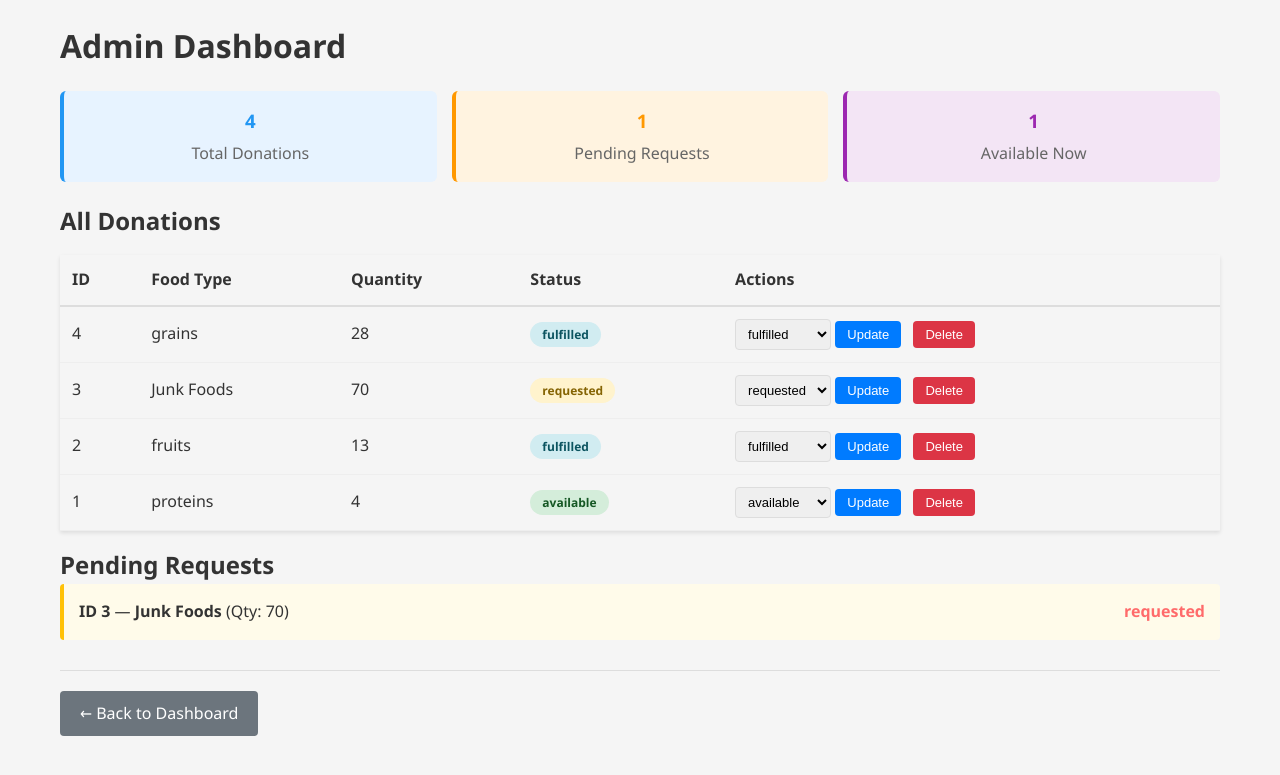
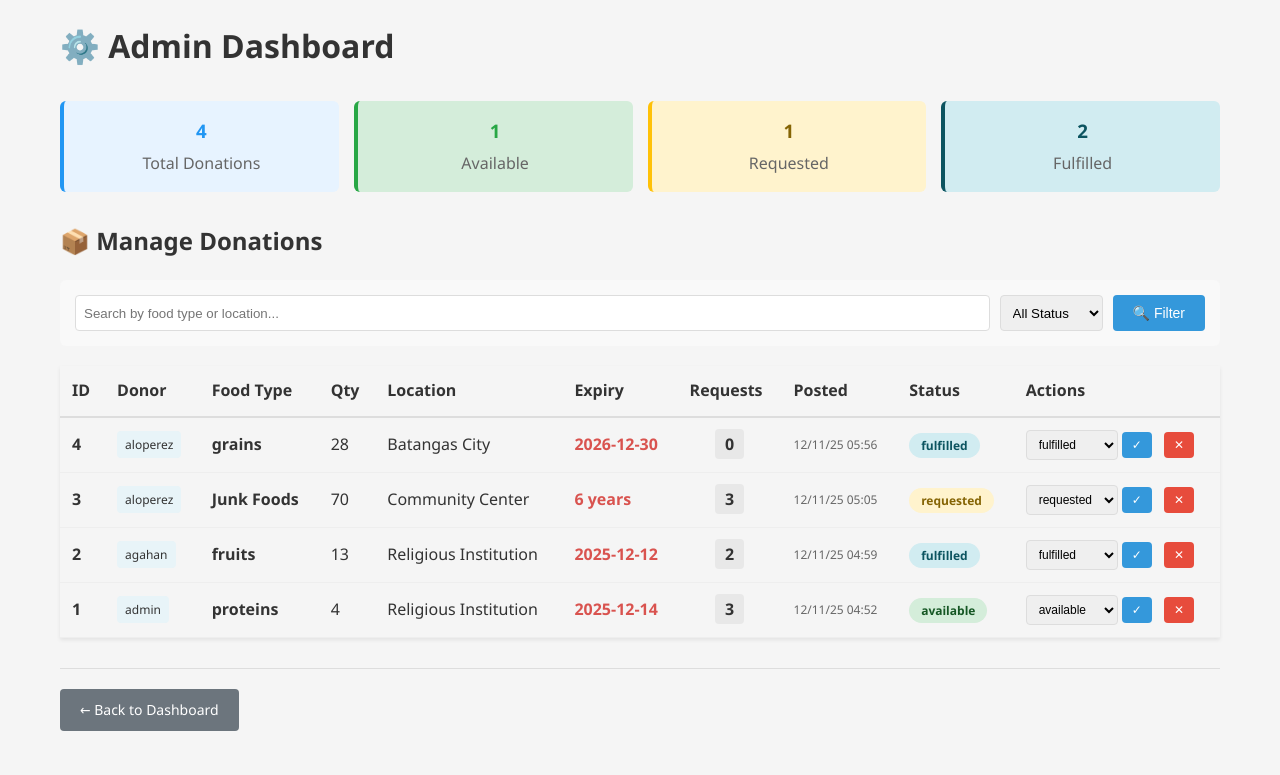
Before and after one commit to AL-64bit/Food_Rescue_Platform, a Flask app: page /admin in a window 1280 px wide. Shown: the top 775 px of the page. Run offline with Flask 3, Linux system fonts and the light colour scheme; a user stored in the database is signed in.

Commit message:
Added new columns and improved admin panel

```diff
--- a/app.py
+++ b/app.py
@@ -1,7 +1,8 @@
 from flask import Flask, render_template, url_for, redirect, session, flash, request
+from datetime import date, timedelta
 from flask_sqlalchemy import SQLAlchemy
 from forms import LoginForm, RegisterForm, DonorForm
-from models import db, User, Donor
+from models import db, User, Donor, Request
 from flask_bcrypt import Bcrypt
 from flask_login import UserMixin, login_user, LoginManager, login_required, logout_user, current_user
 
@@ -86,15 +87,92 @@ def register():
 def donor_dashboard():
     form = DonorForm()
     if form.validate_on_submit():
-        donor = Donor(foodType=form.foodType.data, quantity=form.quantity.data)
+        # Determine final food type (use custom if 'Other')
+        final_food = form.custom_foodType.data.strip() if form.foodType.data == 'Other' and form.custom_foodType.data else form.foodType.data
+
+        # Determine final location (use custom if 'Other')
+        final_location = form.custom_location.data.strip() if form.location.data == 'Other' and form.custom_location.data else form.location.data
+
+        # Determine final expiry (map choices to actual dates or use custom)
+        expiry_choice = form.expiry.data
+        if expiry_choice == 'Today':
+            final_expiry = date.today().isoformat()
+        elif expiry_choice == 'Tomorrow':
+            final_expiry = (date.today() + timedelta(days=1)).isoformat()
+        elif expiry_choice == '3 Days':
+            final_expiry = (date.today() + timedelta(days=3)).isoformat()
+        elif expiry_choice == '1 Week':
+            final_expiry = (date.today() + timedelta(weeks=1)).isoformat()
+        elif expiry_choice == 'Custom' and form.custom_expiry.data:
+            final_expiry = form.custom_expiry.data.strip()
+        else:
+            final_expiry = ''
+
+        donor = Donor(
+            donor_id=current_user.id,
+            foodType=final_food,
+            quantity=form.quantity.data,
+            location=final_location,
+            expiry=final_expiry
+        )
         db.session.add(donor)
         db.session.commit()
         flash('Donation added successfully!', 'success')
         return redirect(url_for('donor_dashboard'))
 
-    # Show all donations
-    donations = Donor.query.all()
+    # Show user's donations
+    donations = Donor.query.filter_by(donor_id=current_user.id).all()
     return render_template('donor_dashboard.html', form=form, donations=donations)
+
+# View requests for a specific donation
+@app.route('/donor/requests/<int:donation_id>', methods=['GET', 'POST'])
+@login_required
+def view_donation_requests(donation_id):
+    donation = Donor.query.get_or_404(donation_id)
+
+    # Ensure user owns this donation
+    if donation.donor_id != current_user.id:
+        flash('You do not have permission to view these requests.', 'danger')
+        return redirect(url_for('donor_dashboard'))
+
+    # Get all requests for this donation
+    requests = Request.query.filter_by(donation_id=donation_id).all()
+
+    return render_template('donation_requests.html', donation=donation, requests=requests)
+
+# Approve or reject a request
+@app.route('/donor/request/<int:request_id>/approve', methods=['POST'])
+@login_required
+def approve_request(request_id):
+    req = Request.query.get_or_404(request_id)
+    donation = req.donation
+
+    # Ensure user owns the donation
+    if donation.donor_id != current_user.id:
+        flash('You do not have permission to approve this request.', 'danger')
+        return redirect(url_for('donor_dashboard'))
+
+    req.status = 'approved'
+    donation.status = 'requested'
+    db.session.commit()
+    flash('Request approved!', 'success')
+    return redirect(url_for('view_donation_requests', donation_id=donation.id))
+
+@app.route('/donor/request/<int:request_id>/reject', methods=['POST'])
+@login_required
+def reject_request(request_id):
+    req = Request.query.get_or_404(request_id)
+    donation = req.donation
+
+    # Ensure user owns the donation
+    if donation.donor_id != current_user.id:
+        flash('You do not have permission to reject this request.', 'danger')
+        return redirect(url_for('donor_dashboard'))
+
+    req.status = 'rejected'
+    db.session.commit()
+    flash('Request rejected.', 'info')
+    return redirect(url_for('view_donation_requests', donation_id=donation.id))
 
 # ============ RECIPIENT ROUTES ============
 @app.route('/recipient', methods=['GET', 'POST'])
@@ -109,14 +187,28 @@ def recipient_dashboard():
         if donation_id:
             donation = Donor.query.get_or_404(int(donation_id))
             if donation.status == "available":
-                donation.status = "requested"
+                # Create a request instead of directly updating donation status
+                donation_request = Request(
+                    donor_id=current_user.id,
+                    donation_id=int(donation_id),
+                    status='pending'
+                )
+                db.session.add(donation_request)
                 db.session.commit()
-                flash("Donation requested!", 'success')
+                flash("Request submitted! Waiting for donor approval.", 'success')
             else:
                 flash("Donation is not available.", 'warning')
         return redirect(url_for('recipient_dashboard'))
 
     return render_template('recipient_dashboard.html', donations=donations)
+
+# View recipient's own requests
+@app.route('/recipient/my-requests', methods=['GET'])
+@login_required
+def my_requests():
+    # Get all requests made by this recipient
+    requests = Request.query.filter_by(donor_id=current_user.id).all()
+    return render_template('my_requests.html', requests=requests)
 
 
 # ============ ADMIN DECORATOR & ROUTES ============
@@ -138,11 +230,40 @@ def admin_required(func):
 @login_required
 @admin_required
 def admin_dashboard():
-    # show all donations and requested ones
-    all_donations = Donor.query.order_by(Donor.id.desc()).all()
+    # Get filter parameters from query string
+    search_query = request.args.get('search', '').strip()
+    status_filter = request.args.get('status_filter', '').strip()
+
+    # Start with all donations ordered by most recent
+    query = Donor.query.order_by(Donor.id.desc())
+
+    # Apply status filter if provided
+    if status_filter:
+        query = query.filter_by(status=status_filter)
+
+    # Apply search filter (search in food type and location)
+    if search_query:
+        search_term = f"%{search_query}%"
+        query = query.filter(
+            (Donor.foodType.ilike(search_term)) |
+            (Donor.location.ilike(search_term))
+        )
+
+    all_donations = query.all()
     requested = Donor.query.filter_by(status='requested').all()
     total_available = Donor.query.filter_by(status='available').count()
     return render_template('admin.html', donations=all_donations, requests=requested, total_available=total_available)
+
+
+@app.route('/admin/donation/<int:donation_id>/requests')
+@login_required
+@admin_required
+def admin_view_donation_requests(donation_id):
+    """Admin view: list all requests for a specific donation."""
+    donation = Donor.query.get_or_404(donation_id)
+    # Load requests for this donation
+    requests = Request.query.filter_by(donation_id=donation_id).order_by(Request.created_at.desc()).all()
+    return render_template('admin_donation_requests.html', donation=donation, requests=requests)
 
 
 @app.route('/admin/donation/<int:donation_id>/update', methods=['POST'])
--- a/forms.py
+++ b/forms.py
@@ -4,7 +4,7 @@ from wtforms.validators import InputRequired, Length, ValidationError, DataRequi
 from models import User
 
 class RegisterForm(FlaskForm):
-    username = StringField(
+    username = StringField('Username',
         validators=[InputRequired(), Length(
         min=4, max=20)], render_kw={"placeholder": "Username"}
         )
--- a/templates/admin.html
+++ b/templates/admin.html
@@ -3,16 +3,14 @@
 {% block title %}Admin Dashboard{% endblock %}
 
 {% block content %}
-<div style="padding: 20px; max-width: 1200px; margin: 0 auto;">
-    <h1>Admin Dashboard</h1>
+<div class="container">
+    <h1 style="margin-bottom: 30px;">⚙️ Admin Dashboard</h1>
 
     <!-- Flash Messages -->
     {% with messages = get_flashed_messages(with_categories=True) %}
       {% if messages %}
         {% for category, message in messages %}
-          <div style="padding: 12px; margin: 10px 0; border-radius: 4px; background: {{ '#d4edda' if category=='success' else '#f8d7da' }}; color: {{ '#155724' if category=='success' else '#721c24' }}; border: 1px solid {{ '#c3e6cb' if category=='success' else '#f5c6cb' }};">
-            {{ message }}
-          </div>
+          <div class="alert alert-{{ category }}">{{ message }}</div>
         {% endfor %}
       {% endif %}
     {% endwith %}
@@ -23,26 +21,50 @@
             <h3 style="margin: 0; color: #2196F3;">{{ donations|length }}</h3>
             <p style="margin: 5px 0 0 0; color: #666;">Total Donations</p>
         </div>
-        <div style="background: #fff3e0; padding: 15px; border-radius: 6px; text-align: center; border-left: 4px solid #FF9800;">
-            <h3 style="margin: 0; color: #FF9800;">{{ requests|length }}</h3>
-            <p style="margin: 5px 0 0 0; color: #666;">Pending Requests</p>
+        <div style="background: #d4edda; padding: 15px; border-radius: 6px; text-align: center; border-left: 4px solid #28a745;">
+            <h3 style="margin: 0; color: #28a745;">{{ donations|selectattr('status', 'equalto', 'available')|list|length }}</h3>
+            <p style="margin: 5px 0 0 0; color: #666;">Available</p>
         </div>
-        <div style="background: #f3e5f5; padding: 15px; border-radius: 6px; text-align: center; border-left: 4px solid #9C27B0;">
-            <h3 style="margin: 0; color: #9C27B0;">{{ total_available }}</h3>
-            <p style="margin: 5px 0 0 0; color: #666;">Available Now</p>
+        <div style="background: #fff3cd; padding: 15px; border-radius: 6px; text-align: center; border-left: 4px solid #ffc107;">
+            <h3 style="margin: 0; color: #856404;">{{ donations|selectattr('status', 'equalto', 'requested')|list|length }}</h3>
+            <p style="margin: 5px 0 0 0; color: #666;">Requested</p>
+        </div>
+        <div style="background: #d1ecf1; padding: 15px; border-radius: 6px; text-align: center; border-left: 4px solid #0c5460;">
+            <h3 style="margin: 0; color: #0c5460;">{{ donations|selectattr('status', 'equalto', 'fulfilled')|list|length }}</h3>
+            <p style="margin: 5px 0 0 0; color: #666;">Fulfilled</p>
         </div>
     </div>
 
-    <h2>All Donations</h2>
+    <h2 style="margin-top: 30px; margin-bottom: 20px;">📦 Manage Donations</h2>
+
+    <!-- Filter Section -->
+    <div style="margin-bottom: 20px; padding: 15px; background: #f9f9f9; border-radius: 6px;">
+        <form method="GET" action="{{ url_for('admin_dashboard') }}" style="display: flex; gap: 10px; flex-wrap: wrap;">
+            <input type="text" name="search" placeholder="Search by food type or location..." style="flex: 1; min-width: 200px; padding: 8px; border: 1px solid #ddd; border-radius: 4px;">
+            <select name="status_filter" style="padding: 8px; border: 1px solid #ddd; border-radius: 4px;">
+                <option value="">All Status</option>
+                <option value="available">Available</option>
+                <option value="requested">Requested</option>
+                <option value="fulfilled">Fulfilled</option>
+            </select>
+            <button type="submit" class="btn">🔍 Filter</button>
+        </form>
+    </div>
+
     {% if donations|length == 0 %}
-        <p style="color: #999;">No donations yet.</p>
+        <p style="color: #999; text-align: center; padding: 40px;">No donations to manage.</p>
     {% else %}
-        <table style="width: 100%; border-collapse: collapse; margin: 15px 0; box-shadow: 0 2px 4px rgba(0,0,0,0.1);">
+        <table style="width: 100%; border-collapse: collapse; margin: 15px 0; box-shadow: 0 2px 4px rgba(0,0,0,0.08);">
             <thead style="background: #f5f5f5;">
                 <tr>
                     <th style="padding: 12px; text-align: left; border-bottom: 2px solid #ddd;">ID</th>
+                    <th style="padding: 12px; text-align: left; border-bottom: 2px solid #ddd;">Donor</th>
                     <th style="padding: 12px; text-align: left; border-bottom: 2px solid #ddd;">Food Type</th>
-                    <th style="padding: 12px; text-align: left; border-bottom: 2px solid #ddd;">Quantity</th>
+                    <th style="padding: 12px; text-align: left; border-bottom: 2px solid #ddd;">Qty</th>
+                    <th style="padding: 12px; text-align: left; border-bottom: 2px solid #ddd;">Location</th>
+                    <th style="padding: 12px; text-align: left; border-bottom: 2px solid #ddd;">Expiry</th>
+                    <th style="padding: 12px; text-align: left; border-bottom: 2px solid #ddd;">Requests</th>
+                    <th style="padding: 12px; text-align: left; border-bottom: 2px solid #ddd;">Posted</th>
                     <th style="padding: 12px; text-align: left; border-bottom: 2px solid #ddd;">Status</th>
                     <th style="padding: 12px; text-align: left; border-bottom: 2px solid #ddd;">Actions</th>
                 </tr>
@@ -50,9 +72,26 @@
             <tbody>
                 {% for d in donations %}
                 <tr style="border-bottom: 1px solid #eee; transition: background 0.2s;">
-                    <td style="padding: 12px;">{{ d.id }}</td>
-                    <td style="padding: 12px;">{{ d.foodType }}</td>
+                    <td style="padding: 12px; font-weight: bold;">{{ d.id }}</td>
+                    <td style="padding: 12px;">
+                        <span style="display: inline-block; background: #e8f4f8; padding: 4px 8px; border-radius: 4px; font-size: 12px;">
+                            {{ d.user.username }}
+                        </span>
+                    </td>
+                    <td style="padding: 12px;"><strong>{{ d.foodType }}</strong></td>
                     <td style="padding: 12px;">{{ d.quantity }}</td>
+                    <td style="padding: 12px;">{{ d.location }}</td>
+                    <td style="padding: 12px; color: #d9534f; font-weight: bold;">{{ d.expiry }}</td>
+                    <td style="padding: 12px; text-align: center;">
+                        <a href="{{ url_for('admin_view_donation_requests', donation_id=d.id) }}" style="text-decoration: none; color: inherit;">
+                            <span style="background: #e8e8e8; padding: 4px 10px; border-radius: 4px; font-weight: bold; cursor: pointer;" title="{{ d.requests|length }} request(s)">
+                                {{ d.requests|length }}
+                            </span>
+                        </a>
+                    </td>
+                    <td style="padding: 12px; color: #666; font-size: 12px;">
+                        {{ d.created_at.strftime('%m/%d/%y %H:%M') }}
+                    </td>
                     <td style="padding: 12px;">
                         <span style="padding: 4px 12px; border-radius: 20px; font-size: 12px; font-weight: bold;
                             background: {{ '#d4edda' if d.status=='available' else '#fff3cd' if d.status=='requested' else '#d1ecf1' }};
@@ -62,16 +101,16 @@
                     </td>
                     <td style="padding: 12px;">
                         <form method="POST" action="{{ url_for('admin_update_donation', donation_id=d.id) }}" style="display:inline-block; margin-right: 8px;">
-                            <select name="status" style="padding: 6px 8px; border: 1px solid #ddd; border-radius: 4px; font-size: 13px;">
+                            <select name="status" style="padding: 6px 8px; border: 1px solid #ddd; border-radius: 4px; font-size: 12px;">
                                 <option value="available" {% if d.status=='available' %}selected{% endif %}>available</option>
                                 <option value="requested" {% if d.status=='requested' %}selected{% endif %}>requested</option>
                                 <option value="fulfilled" {% if d.status=='fulfilled' %}selected{% endif %}>fulfilled</option>
                             </select>
-                            <button type="submit" style="padding: 6px 12px; background: #007bff; color: white; border: none; border-radius: 4px; cursor: pointer; font-size: 13px;">Update</button>
+                            <button type="submit" class="btn" style="padding: 6px 10px; font-size: 12px;">✓</button>
                         </form>
 
                         <form method="POST" action="{{ url_for('admin_delete_donation', donation_id=d.id) }}" style="display:inline-block;">
-                            <button type="submit" onclick="return confirm('Delete this donation?');" style="padding: 6px 12px; background: #dc3545; color: white; border: none; border-radius: 4px; cursor: pointer; font-size: 13px;">Delete</button>
+                            <button type="submit" onclick="return confirm('Delete this donation?');" class="btn btn-danger" style="padding: 6px 10px; font-size: 12px;">✕</button>
                         </form>
                     </td>
                 </tr>
@@ -80,22 +119,8 @@
         </table>
     {% endif %}
 
-    <h2>Pending Requests</h2>
-    {% if requests|length == 0 %}
-        <p style="color: #999;">No pending requests.</p>
-    {% else %}
-        <div style="display: grid; gap: 10px;">
-            {% for r in requests %}
-                <div style="padding: 15px; background: #fffbea; border-left: 4px solid #ffc107; border-radius: 4px;">
-                    <strong>ID {{ r.id }}</strong> — <strong>{{ r.foodType }}</strong> (Qty: {{ r.quantity }})
-                    <span style="float: right; color: #ff6b6b; font-weight: bold;">{{ r.status }}</span>
-                </div>
-            {% endfor %}
-        </div>
-    {% endif %}
-
     <div style="margin-top: 30px; padding-top: 20px; border-top: 1px solid #ddd;">
-        <a href="{{ url_for('dashboard') }}" style="display: inline-block; padding: 10px 20px; background: #6c757d; color: white; text-decoration: none; border-radius: 4px; cursor: pointer;">← Back to Dashboard</a>
+        <a href="{{ url_for('dashboard') }}" class="btn" style="background: #6c757d;">← Back to Dashboard</a>
     </div>
 </div>
 {% endblock %}
--- a/templates/dashboard.html
+++ b/templates/dashboard.html
@@ -11,6 +11,9 @@
     </div>
 
     <div style="display: grid; grid-template-columns: repeat(auto-fit, minmax(280px, 1fr)); gap: 20px; margin: 30px 0;">
+        <!-- Show Donor and Recipient cards only for non-admin users -->
+        {% if current_user.username != 'admin' %}
+
         <!-- Donor Card -->
         <div style="background: white; padding: 30px; border-radius: 8px; box-shadow: 0 2px 8px rgba(0,0,0,0.1); text-align: center; transition: transform 0.3s, box-shadow 0.3s;">
             <div style="font-size: 48px; margin-bottom: 15px;">🤝</div>
@@ -27,6 +30,8 @@
             <a href="{{url_for('recipient_dashboard')}}" class="btn" style="width: 100%; text-align: center;">Go to Recipient Dashboard</a>
         </div>
 
+        {% endif %}
+
         <!-- Admin Card (if admin) -->
         {% if current_user.is_authenticated and current_user.username == 'admin' %}
         <div style="background: white; padding: 30px; border-radius: 8px; box-shadow: 0 2px 8px rgba(0,0,0,0.1); text-align: center; transition: transform 0.3s, box-shadow 0.3s;">
--- a/templates/donor_dashboard.html
+++ b/templates/donor_dashboard.html
@@ -109,6 +109,7 @@
                         <th style="padding: 12px; text-align: left;">Location</th>
                         <th style="padding: 12px; text-align: left;">Expiry</th>
                         <th style="padding: 12px; text-align: left;">Status</th>
+                        <th style="padding: 12px; text-align: left;">Actions</th>
                     </tr>
                 </thead>
                 <tbody>
@@ -125,6 +126,9 @@
                                 {{ donation.status }}
                             </span>
                         </td>
+                        <td style="padding: 12px;">
+                            <a href="{{ url_for('view_donation_requests', donation_id=donation.id) }}" class="btn btn-success" style="padding: 6px 12px; font-size: 12px;">View Requests</a>
+                        </td>
                     </tr>
                     {% endfor %}
                 </tbody>
```
Also changed, not shown: models.py (+18 -2 lines), templates/admin_donation_requests.html (added, +40 -0 lines), templates/donation_requests.html (added, +57 -0 lines), templates/my_requests.html (added, +60 -0 lines), templates/recipient_dashboard.html (+11 -2 lines), instance/database.db, templates/login.html (indentation only), templates/register.html (indentation only).
